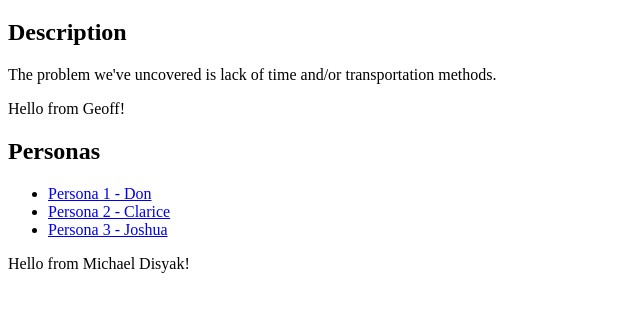
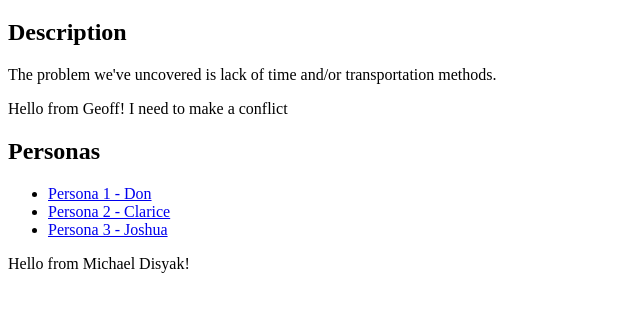
Before and after one commit to Jedmiles/lab04_repo, a plain HTML site: page index.html in a window 1280 px wide. Shown: the part 61-372 px from the top of the page, without its empty margins (0-640 px from the left). Drawn offline with Linux system fonts and the light colour scheme.

Commit message:
trying to make a conflict

```diff
--- a/index.html
+++ b/index.html
@@ -7,7 +7,7 @@
         <h1>Group 10's Problem</h1>
         <h2>Description</h2>
             <p>The problem we've uncovered is lack of time and/or transportation methods.</p>
-            <p>Hello from Geoff!</p>
+            <p>Hello from Geoff! I need to make a conflict</p>
         <h2>Personas</h2>
             <ul>
                 <li><a href="./personas/don.html">Persona 1 - Don</a></li>
```
